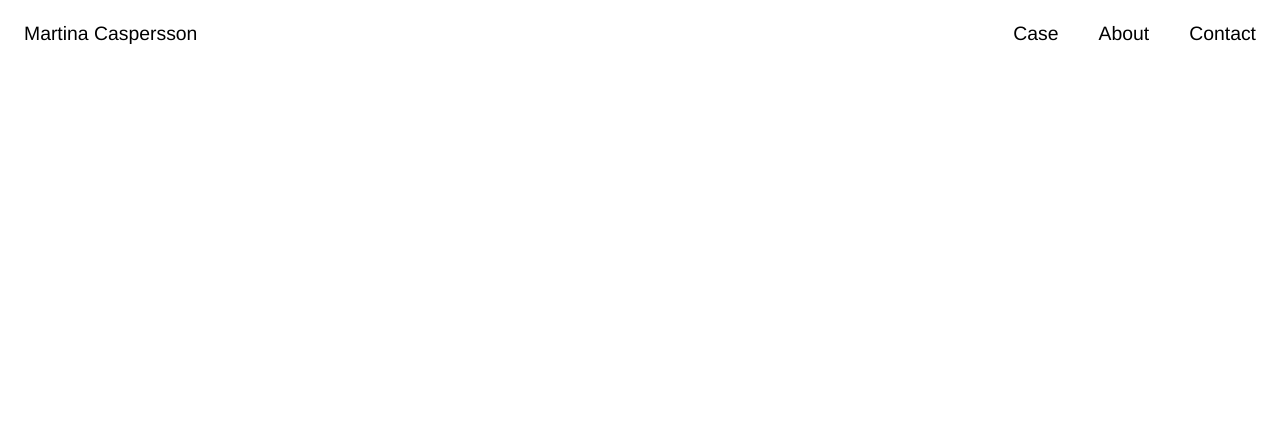
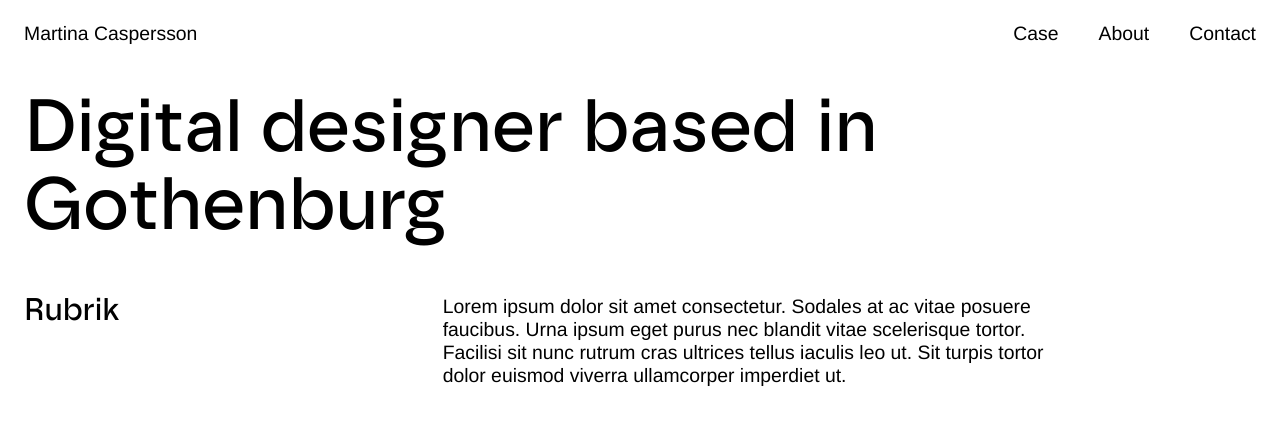
Before and after one commit to martinacaspersson/portfolio, a plain HTML site: page index.html in a window 1280 px wide. Drawn offline with Linux system fonts and the light colour scheme; a web font is replaced by a local one.

Commit message:
Steg 3: header- och textsektion
- H1 "Digital designer based in Gothenburg" (Safiro 40 → 80px) över 9 kolumner på desktop
- Rubrik (kolumn 1–4) och ingress (kolumn 5–10) på desktop, staplade på mobil
- Grid-innehåll justeras mot överkant som i Figma

Co-Authored-By: Claude Opus 5.5 <noreply@anthropic.com>
Claude-Session: https://claude.ai/code/session_01YB5i2smSMD5WPwACBREz5g

```diff
--- a/css/style.css
+++ b/css/style.css
@@ -132,6 +132,7 @@ h3 {
 .grid {
   display: grid;
   grid-template-columns: repeat(var(--grid-columns), minmax(0, 1fr));
+  align-items: start;
   column-gap: var(--grid-gap);
   row-gap: var(--grid-gap);
   padding: var(--grid-margin);
@@ -232,6 +233,29 @@ h3 {
   }
 }
 
+/* ---------- Intro (Header section + Text section) ---------- */
+/* Mobil: allt över hela bredden, rubrik ovanför ingress. */
+.intro__title,
+.intro__subtitle,
+.intro__lead {
+  grid-column: 1 / -1;
+}
+
+/* Desktop: titel över 9 kolumner, Rubrik i kolumn 1–4, ingress i kolumn 5–10 */
+@media (min-width: 768px) {
+  .intro__title {
+    grid-column: 1 / span 9;
+  }
+
+  .intro__subtitle {
+    grid-column: 1 / span 4;
+  }
+
+  .intro__lead {
+    grid-column: 5 / span 6;
+  }
+}
+
 /* ---------- Hjälpklasser ---------- */
 .visually-hidden {
   position: absolute;
--- a/index.html
+++ b/index.html
@@ -32,8 +32,16 @@
   </header>
 
   <main>
-    <!-- Steg 3: Header section + Text section -->
-    <section class="intro" aria-label="Introduction"></section>
+    <section class="intro" aria-labelledby="intro-title">
+      <div class="grid">
+        <h1 class="heading intro__title" id="intro-title">Digital designer based in Gothenburg</h1>
+      </div>
+
+      <div class="grid">
+        <h2 class="subheading intro__subtitle">Rubrik</h2>
+        <p class="intro__lead">Lorem ipsum dolor sit amet consectetur. Sodales at ac vitae posuere faucibus. Urna ipsum eget purus nec blandit vitae scelerisque tortor. Facilisi sit nunc rutrum cras ultrices tellus iaculis leo ut. Sit turpis tortor dolor euismod viverra ullamcorper imperdiet ut.</p>
+      </div>
+    </section>
 
     <!-- Steg 4: Hero -->
     <section class="hero" aria-label="Featured work"></section>
```
Also changed, not shown: 1 other file.
